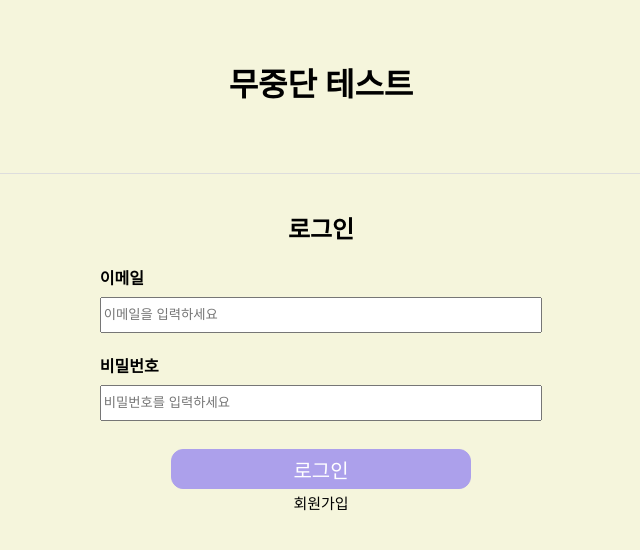
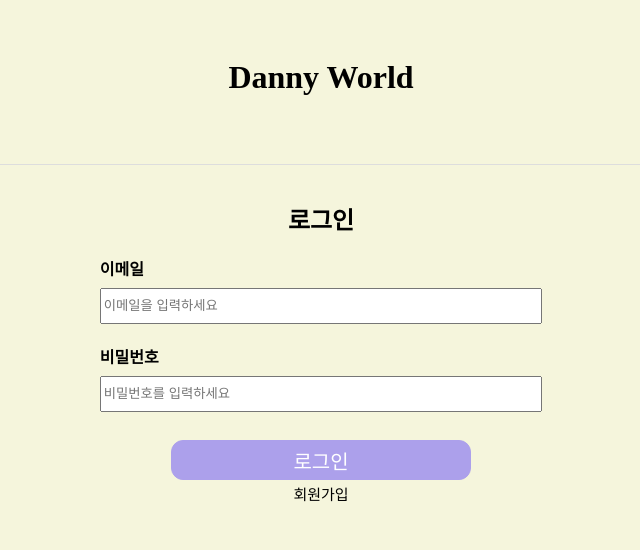
Before and after one commit to 100-hours-a-week/2-danny-oh-community-fe, a website: page public/login.html in a window 1280 px wide. Shown: the whole page, without its empty margins (319-959 px from the left). Drawn offline with nearby package versions, Linux system fonts and the light colour scheme.

Commit message:
fix: 타이틀 변경

```diff
--- a/public/login.html
+++ b/public/login.html
@@ -8,7 +8,7 @@
         <title>Danny's community</title>
     </head>
     <body>
-        <header><h1>무중단 테스트</h1></header>
+        <header><h1>Danny World</h1></header>
         <hr />
         <section class="warp">
             <h2>로그인</h2>
```
